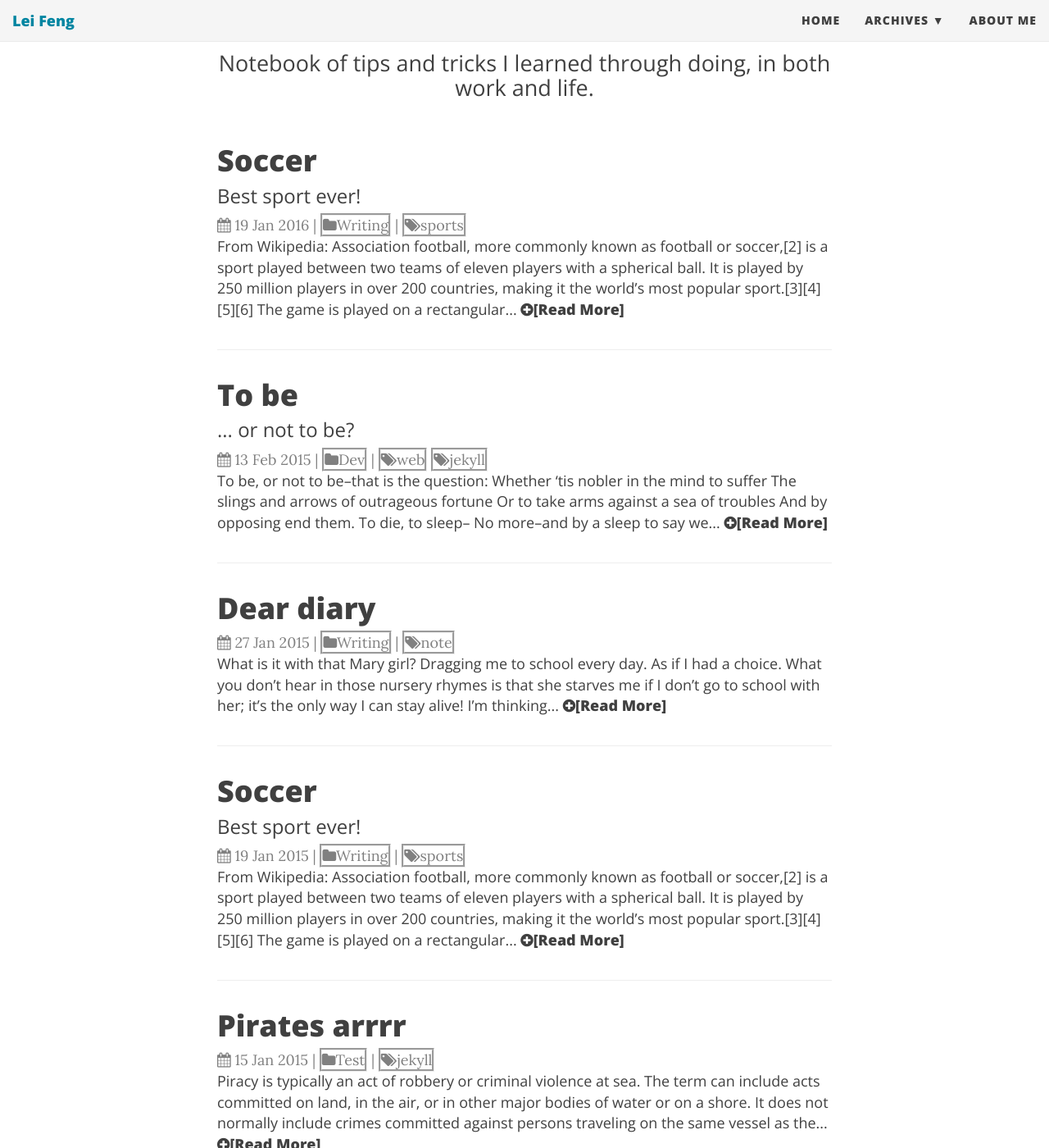
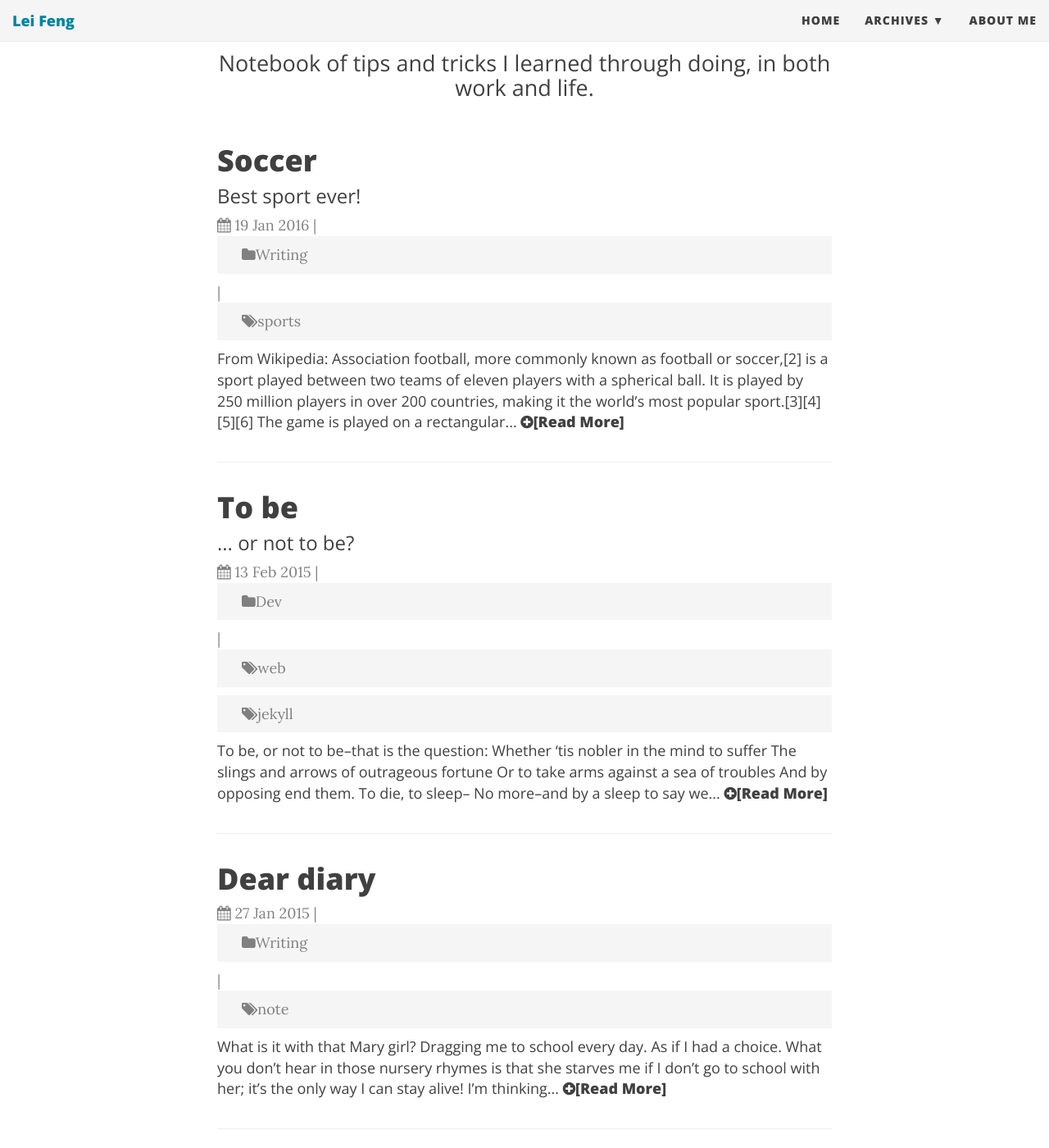
Before and after one commit to stonefl/stonefl.github.io, a Jekyll site: the page built from index.html, in a window 1280 px wide and 1400 px high, scrolled down 190 px. Shown: the whole window at 82% size. Built offline with Jekyll 4.4.1, drawn with Linux system fonts in a browser that asks for light colours; nearby versions of some CDN libraries; the list of posts is cut into pages by our own code.

Commit message:
Update main.css

```diff
--- a/css/main.css
+++ b/css/main.css
@@ -324,7 +324,13 @@ a.post-cat, a.post-tag{
   color: #808080;
   font-size: 18px;
   margin: 0 0 10px;
-  border-style: groove;
+  display: block;
+  padding: 10px;
+  padding-left: 30px;
+  background: #f5f5f5;
+  text-decoration: none !important;
+  border-width: 0 1px 1px 1px;
+  font-weight: normal;
 
 }
 
```
